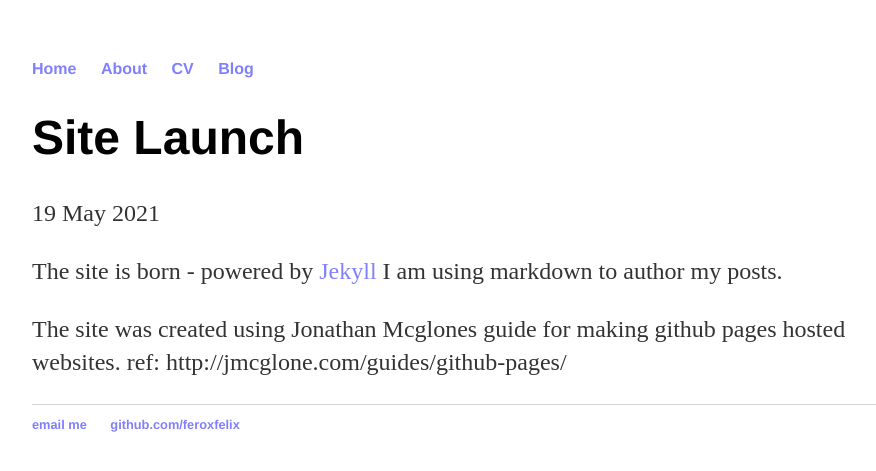
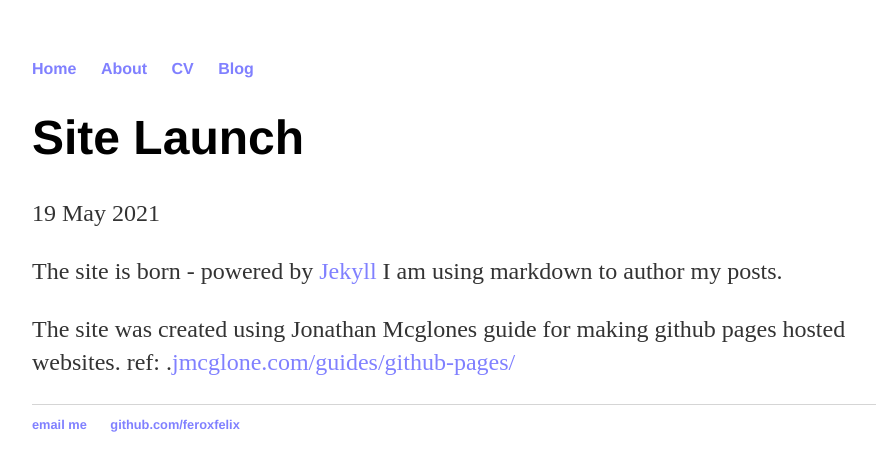
Before and after one commit to Feroxfelix/feroxfelix.github.io, a Jekyll site: the page built from _posts/2021-05-19-ferox-felix-site-launch.md, in a window 1280 px wide. Shown: the top 471 px of the page, without its empty margins (160-1036 px from the left). Built offline with Jekyll 4.4.1, drawn with Linux system fonts in a browser that asks for light colours; some of the changed lines change nothing that is shown.

Commit message:
Update 2021-05-19-ferox-felix-site-launch.md

```diff
--- a/_posts/2021-05-19-ferox-felix-site-launch.md
+++ b/_posts/2021-05-19-ferox-felix-site-launch.md
@@ -8,4 +8,4 @@ The site is born - powered by [Jekyll](http://jekyllrb.com)
 I am using markdown to author my posts.
 
 The site was created using Jonathan Mcglones guide for making github pages hosted websites.
-ref: http://jmcglone.com/guides/github-pages/
+ref: .[jmcglone.com/guides/github-pages/](http://jmcglone.com/guides/github-pages/)
```
